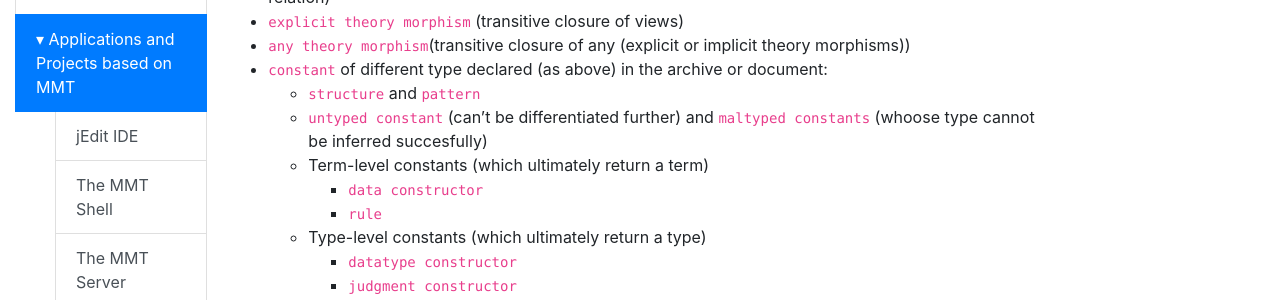
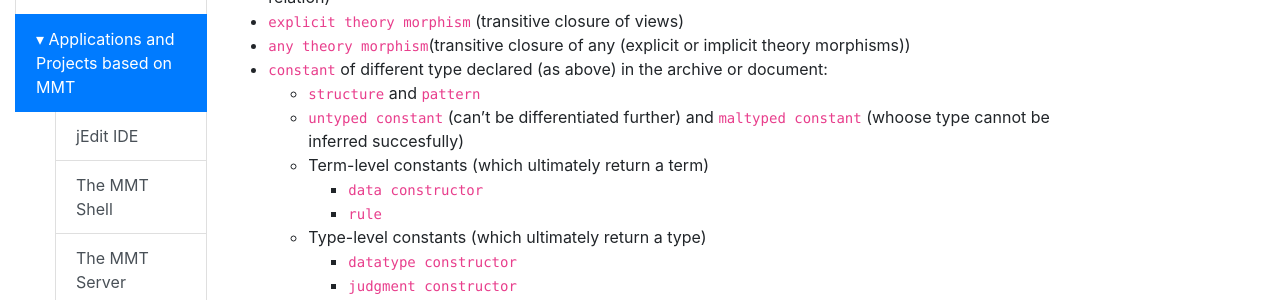
Before and after one commit to UniFormal/uniformal.github.io, a Jekyll site: the page built from doc/applications/statistics.md, in a window 1280 px wide. Shown: the part 414-714 px from the top of the page. Built offline with Jekyll 4.4.1, drawn with Linux system fonts in a browser that asks for light colours.

Commit message:
Update statistics.md

```diff
--- a/doc/applications/statistics.md
+++ b/doc/applications/statistics.md
@@ -14,7 +14,7 @@ The sorts of different counted objects are the following ones:
 - `any theory morphism`(transitive closure of any (explicit or implicit theory morphisms))
 - `constant` of different type declared (as above) in the archive or document:
   - `structure` and `pattern`
-  - `untyped constant` (can't be differentiated further) and `maltyped constants` (whoose type cannot be inferred succesfully)
+  - `untyped constant` (can't be differentiated further) and `maltyped constant` (whoose type cannot be inferred succesfully)
   - Term-level constants (which ultimately return a term)
     - `data constructor`
     - `rule`
```
